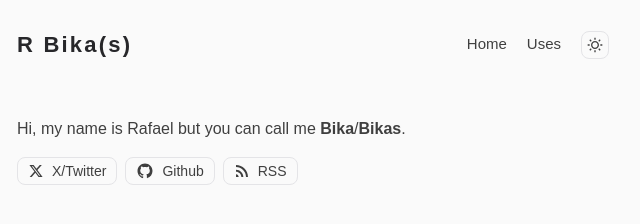
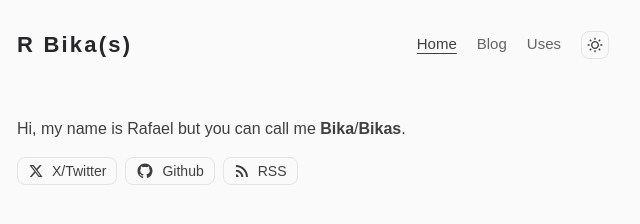
Before and after one commit to rbika/rbika.com, an Astro site: page / in a window 1280 px wide. Shown: the top 224 px of the page, 327-967 px from the left. Built offline with nearby package versions, Linux system fonts and the light colour scheme; Astro itself is replaced by a stand-in of ours.

Commit message:
feat: highlight active header nav item

```diff
--- a/src/components/Header.astro
+++ b/src/components/Header.astro
@@ -1,6 +1,23 @@
 ---
 import Container from './Container.astro';
 import { ModeToggle } from '@/components/ModeToggle';
+import { cn } from 'cn';
+
+const pathname =
+  Astro.url.pathname !== '/' && Astro.url.pathname.endsWith('/')
+    ? Astro.url.pathname.slice(0, -1)
+    : Astro.url.pathname;
+
+const items = [
+  { href: '/', label: 'Home' },
+  { href: '/blog', label: 'Blog' },
+  { href: '/uses', label: 'Uses' },
+];
+
+const isCurrent = (href: string) =>
+  href === '/'
+    ? pathname === '/'
+    : pathname === href || pathname.startsWith(`${href}/`);
 ---
 
 <header>
@@ -14,8 +31,25 @@ import { ModeToggle } from '@/components/ModeToggle';
       </a>
       <div class="flex items-center gap-5">
         <nav class="flex justify-center gap-5 text-[15px]">
-          <a href="/" class="duration-300 hover:text-white">Home</a>
-          <a href="/uses" class="duration-300 hover:text-white">Uses</a>
+          {
+            items.map(({ href, label }) => {
+              const current = isCurrent(href);
+              return (
+                <a
+                  href={href}
+                  class={cn(
+                    'duration-300 hover:opacity-100',
+                    current
+                      ? 'underline underline-offset-4 opacity-100'
+                      : 'opacity-80',
+                  )}
+                  aria-current={current ? 'page' : undefined}
+                >
+                  {label}
+                </a>
+              );
+            })
+          }
         </nav>
         <ModeToggle client:load />
       </div>
```
